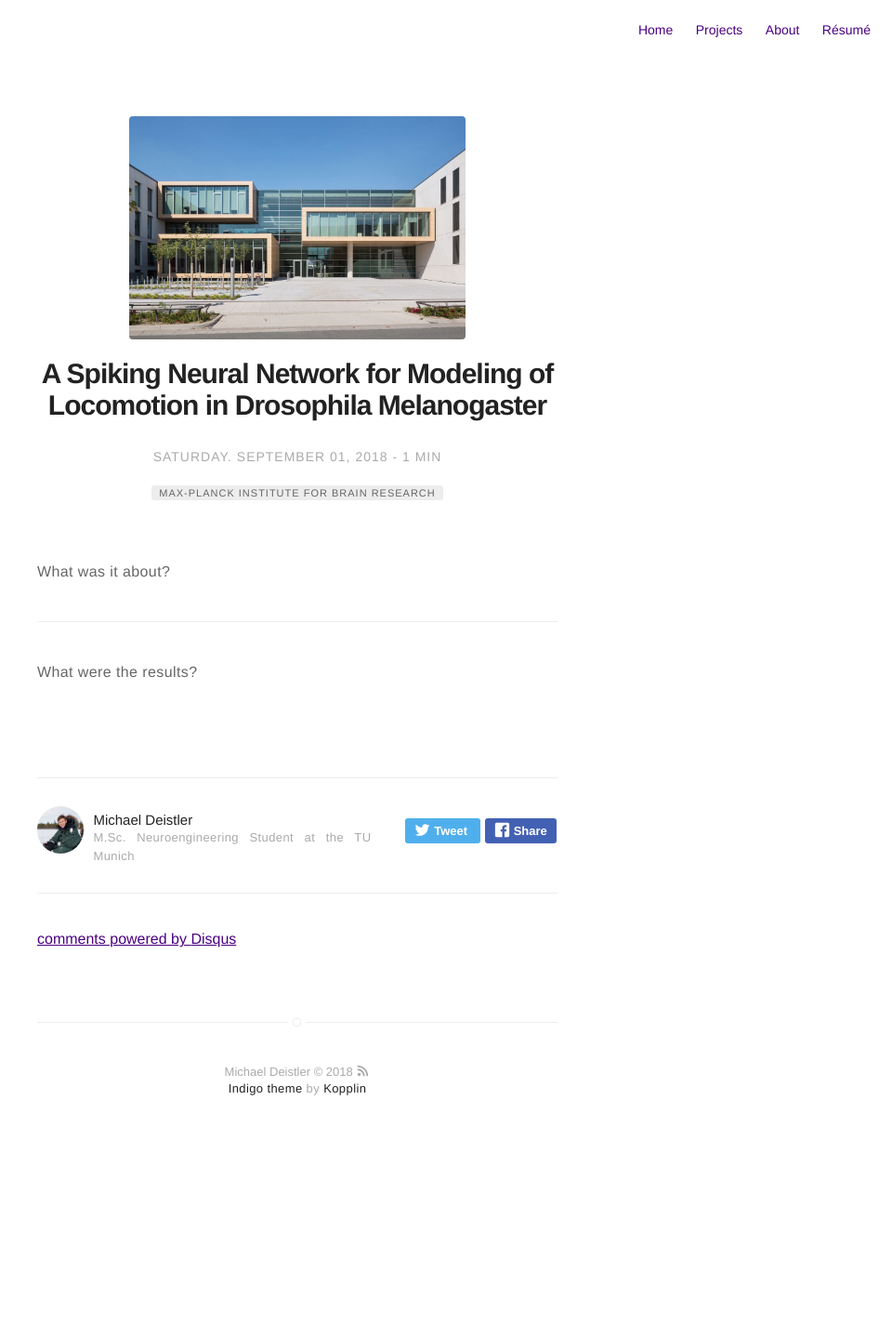
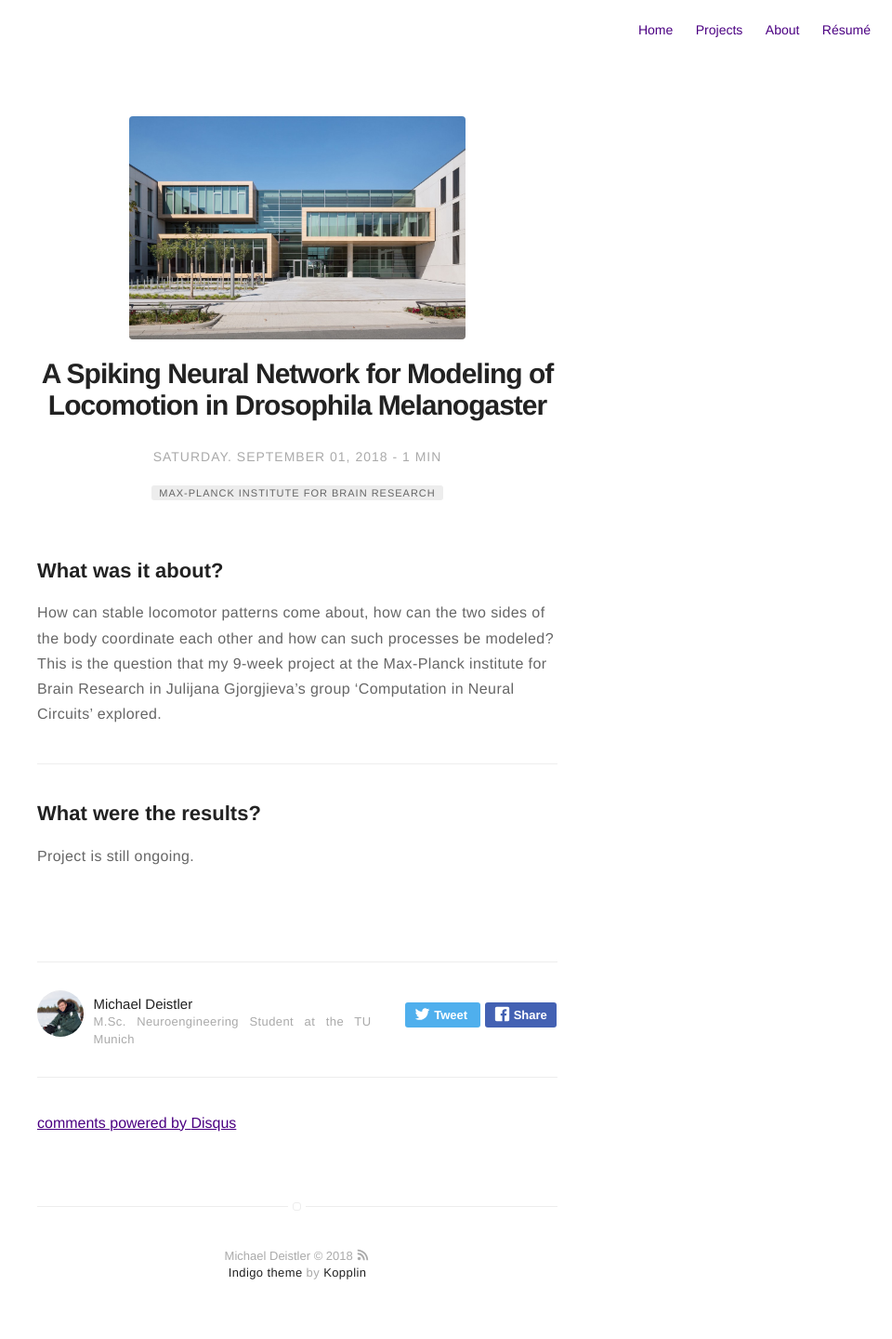
Before and after one commit to michaeldeistler/michaeldeistler.github.io, a Jekyll site: the page built from _posts/2018-09-01-spiking_network_drosophila_modelling.markdown, in a window 1280 px wide. Shown: the whole page at 93% size, without its empty margins (320-1280 px from the left). Built offline with Jekyll 4.4.1, drawn with Linux system fonts in a browser that asks for light colours; comment, search, counter and statistics services are not loaded; before the commit the page ends 1243 px from its top, so only the background shows below that.

```diff
--- a/_posts/2018-02-07-deep-learning-cv.markdown
+++ b/_posts/2018-02-07-deep-learning-cv.markdown
@@ -1,7 +1,7 @@
 ---
 title: "Deep Learning for Nerve Fibre Segmentation from Ultrasound Images"
 layout: post
-date: 2018-04-07 11:00
+date: 2018-02-07 11:00
 tag: TU Munich
 image: https://michaeldeistler.github.io/assets/images/tum.jpg
 headerImage: true
--- a/_posts/2018-09-01-spiking_network_drosophila_modelling.markdown
+++ b/_posts/2018-09-01-spiking_network_drosophila_modelling.markdown
@@ -13,8 +13,10 @@ author: michaeldeistler
 externalLink: false
 ---
 
-What was it about?
+## What was it about?
+How can stable locomotor patterns come about, how can the two sides of the body coordinate each other and how can such processes be modeled? This is the question that my 9-week project at the Max-Planck institute for Brain Research in Julijana Gjorgjieva's group 'Computation in Neural Circuits' explored.
 
 ---
 
-What were the results?
+## What were the results?
+Project is still ongoing.
```
